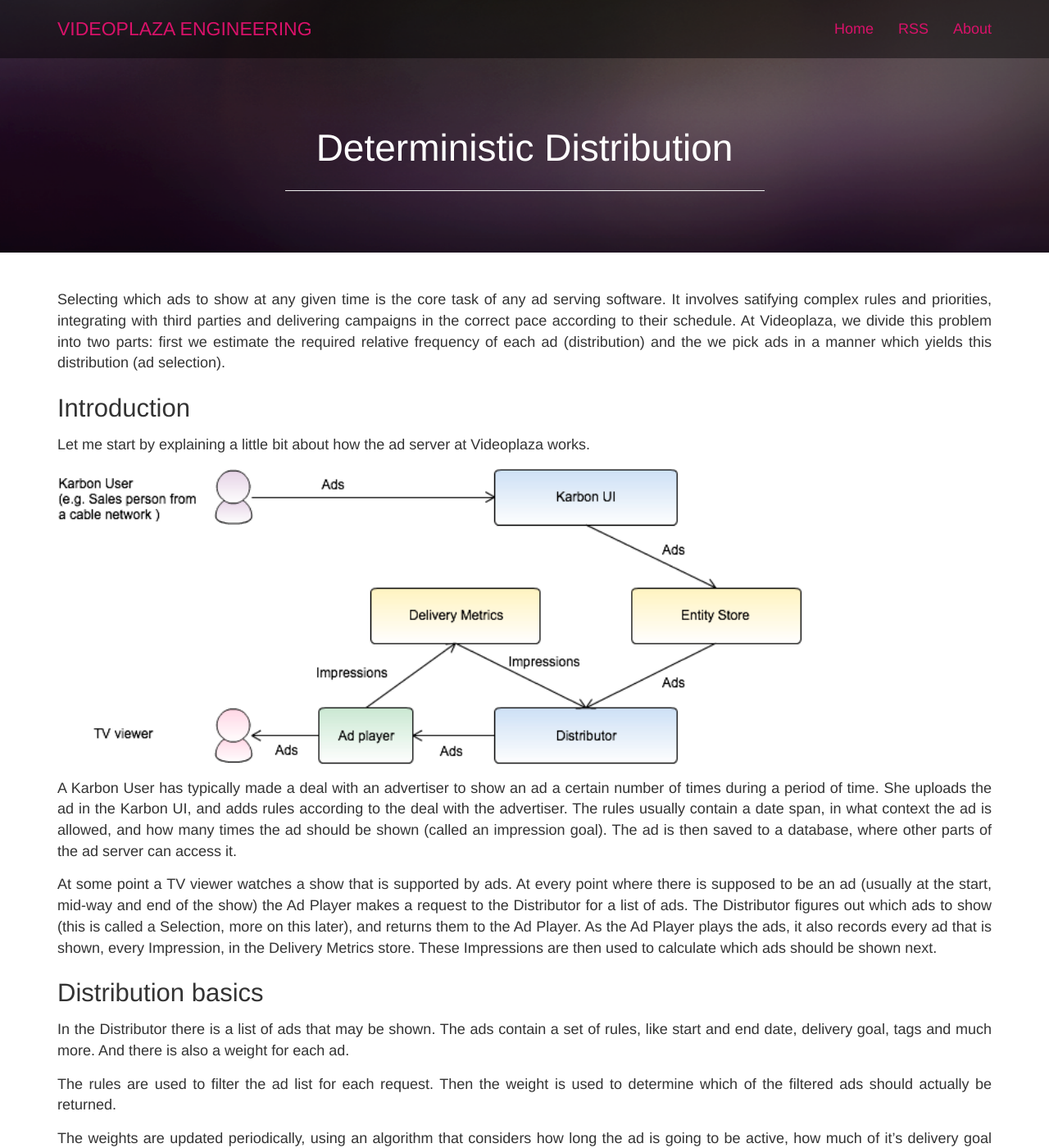
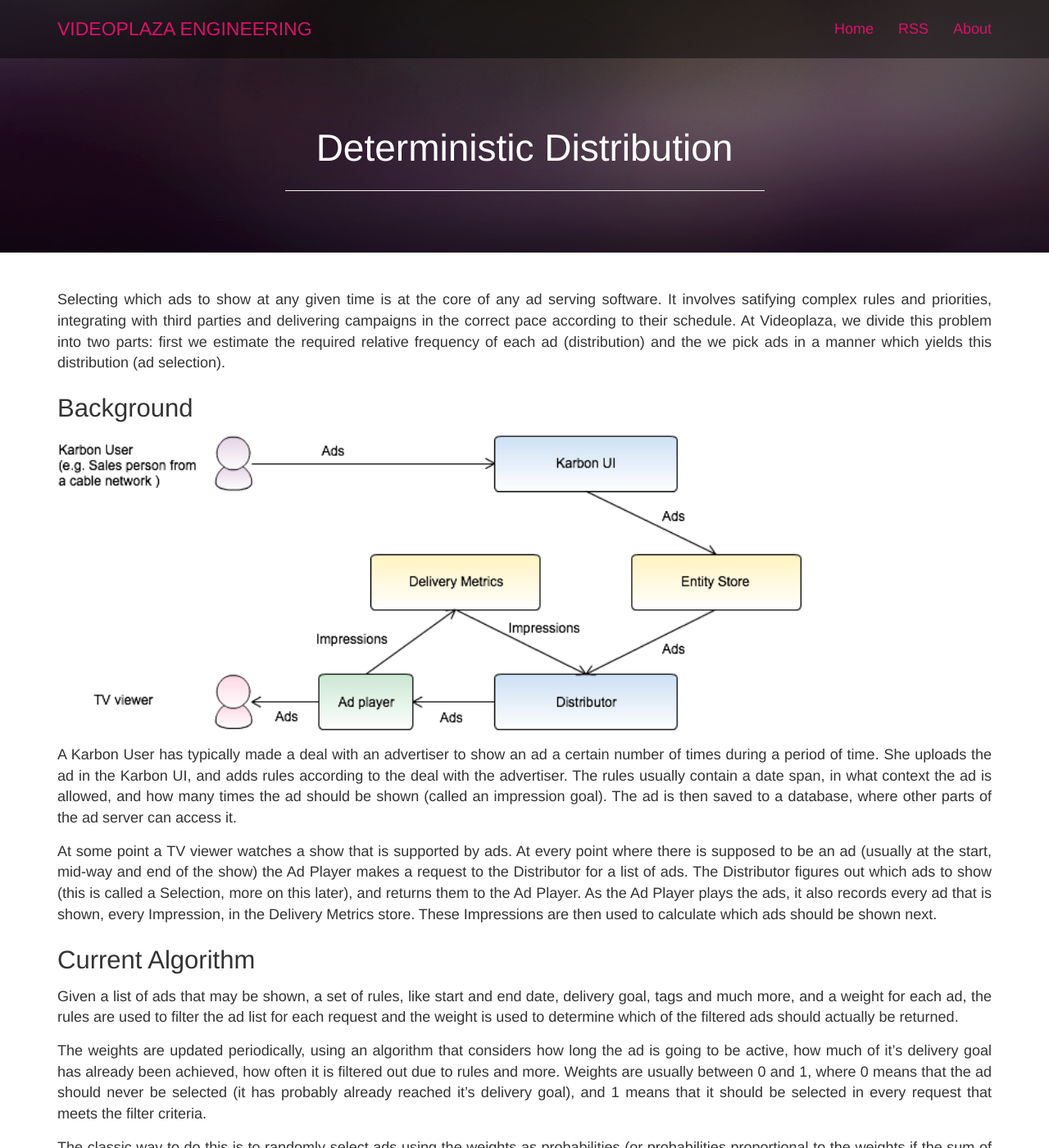
Before and after one commit to videoplaza/videoplaza.github.io, a Jekyll site: the page built from _posts/2015-03-26-deterministic-distribution.markdown, in a window 1280 px wide and 1400 px high. Shown: the whole window at 82% size. Built offline with Jekyll 4.4.1, drawn with Linux system fonts in a browser that asks for light colours; nearby versions of some CDN libraries; some of the changed text lies outside the part shown.

Commit message:
More edits

```diff
--- a/_posts/2015-03-26-deterministic-distribution.markdown
+++ b/_posts/2015-03-26-deterministic-distribution.markdown
@@ -13,11 +13,9 @@ author-link: https://github.com/egoon
   p { text-align: justify; text-justify: inter-word; }
 </style>
 
-Selecting which ads to show at any given time is the core task of any ad serving software. It involves satifying complex rules and priorities, integrating with third parties and delivering campaigns in the correct pace according to their schedule. At Videoplaza, we divide this problem into two parts: first we estimate the required relative frequency of each ad (distribution) and the we pick ads in a manner which yields this distribution (ad selection).
+Selecting which ads to show at any given time is at the core of any ad serving software. It involves satifying complex rules and priorities, integrating with third parties and delivering campaigns in the correct pace according to their schedule. At Videoplaza, we divide this problem into two parts: first we estimate the required relative frequency of each ad (distribution) and the we pick ads in a manner which yields this distribution (ad selection).
 
-### Introduction
-
-Let me start by explaining a little bit about how the ad server at Videoplaza works.
+### Background
 
 <img src="/images/deterministic-distribution/ad-serving.png" title="The pink dude is probably you" alt="Ad serving diagram" width="80%">
 
@@ -25,11 +23,9 @@ A Karbon User has typically made a deal with an advertiser to show an ad a certa
 
 At some point a TV viewer watches a show that is supported by ads. At every point where there is supposed to be an ad (usually at the start, mid-way and end of the show) the Ad Player makes a request to the Distributor for a list of ads. The Distributor figures out which ads to show (this is called a Selection, more on this later), and returns them to the Ad Player. As the Ad Player plays the ads, it also records every ad that is shown, every Impression, in the Delivery Metrics store. These Impressions are then used to calculate which ads should be shown next.
 
-### Distribution basics
+### Current Algorithm
 
-In the Distributor there is a list of ads that may be shown. The ads contain a set of rules, like start and end date, delivery goal, tags and much more. And there is also a weight for each ad.
-
-The rules are used to filter the ad list for each request. Then the weight is used to determine which of the filtered ads should actually be returned.
+Given a list of ads that may be shown, a set of rules, like start and end date, delivery goal, tags and much more, and a weight for each ad, the rules are used to filter the ad list for each request and the weight is used to determine which of the filtered ads should actually be returned.
 
 The weights are updated periodically, using an algorithm that considers how long the ad is going to be active, how much of it’s delivery goal has already been achieved, how often it is filtered out due to rules and more. Weights are usually between 0 and 1, where 0 means that the ad should never be selected (it has probably already reached it’s delivery goal), and 1 means that it should be selected in every request that meets the filter criteria.
 
@@ -311,6 +307,6 @@ Reduce its weight by 1 (1 -> 0)
 </table>
 <p/>
 
-Already after four selections, all current weights are back to 0, where we can start iterating again. Ad1 gets selected twice as often as the others even though they have the same weight. But it still get's selected in 50% of all selections it is a part of.
+After four selections, all current weights are back to 0, and the process starts over. Ad1 gets selected twice as often as the others even though they have the same weight. But it still gets selected in 50% of all selections it is a part of.
 
 For this reason the weight calculations must take targeting into consideration (actually we count how often an ad is filtered out and increase the weight accordingly).
```
Also changed, not shown: other parts of _posts/2015-03-26-deterministic-distribution.markdown (+1 -1 lines).
